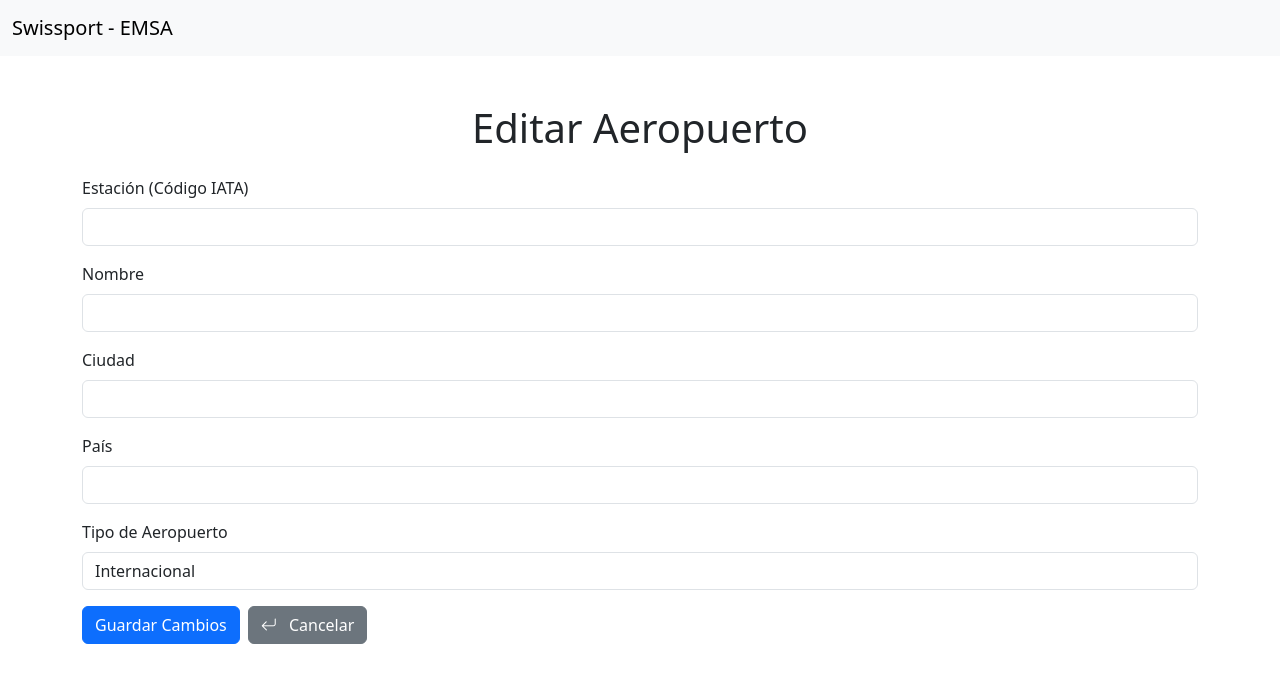
After one commit to RicardoVaca109/SwissportEmsaWebApp, a Django app: template aeropuertos/templates/edit_aeropuertos_tmp.html in a window 1280 px wide. The commit adds this page. Shown: the top 683 px of the page. Run offline with Django 5.2, Linux system fonts and the light colour scheme; the template is opened without the code that fills it, so the values that code supplies are empty.

Commit message:
Cambios en el template de añadir aeropuertos y cambios para editar, se quita el modl para editar y se genera un html aparte para editar

```diff
--- a/aeropuertos/templates/add_aeropuertos_tmp.html
+++ b/aeropuertos/templates/add_aeropuertos_tmp.html
@@ -11,15 +11,15 @@
         </div>
         <div class="mb-3">
             <label for="nombre" class="form-label">Nombre</label>
-            <input type="text" class="form-control" id="nombre" name="nombre" maxlength="80" placeholder="Ej: Aeropuerto ..." required>
+            <input type="text" class="form-control" id="nombre" name="nombre" maxlength="60" placeholder="Ej: Aeropuerto ..." required>
         </div>
         <div class="mb-3">
             <label for="ciudad" class="form-label">Ciudad</label>
-            <input type="text" class="form-control" id="ciudad" name="ciudad" maxlength="80" placeholder="Ciudad" required>
+            <input type="text" class="form-control" id="ciudad" name="ciudad" maxlength="40" placeholder="Ciudad" required>
         </div>
         <div class="mb-3">
             <label for="pais" class="form-label">País</label>
-            <input type="text" class="form-control" id="pais" name="pais" maxlength="80" placeholder="País" required>
+            <input type="text" class="form-control" id="pais" name="pais" maxlength="25" placeholder="País" required>
         </div>
         <div class="mb-3">
             <label for="tipo_aeropuerto" class="form-label">Tipo de Aeropuerto</label>
--- /dev/null
+++ b/aeropuertos/templates/edit_aeropuertos_tmp.html
@@ -0,0 +1,40 @@
+{% extends "base.html" %}
+
+{% block title %}Editar Aeropuerto{% endblock %}
+
+{% block content %}
+    <h1 class="text-center my-4">Editar Aeropuerto</h1>
+    <form method="post" action="{% url 'edit_aeropuertos' aeropuerto.id_aeropuerto %}">
+        {% csrf_token %}
+        <div class="mb-3">
+            <label for="estacion_aeropuerto" class="form-label">Estación (Código IATA)</label>
+            <input type="text" class="form-control" id="estacion_aeropuerto" name="estacion_aeropuerto" maxlength="3" value="{{ aeropuerto.estacion_aeropuerto }}" required style="text-transform: uppercase;">
+        </div>
+        <div class="mb-3">
+            <label for="nombre" class="form-label">Nombre</label>
+            <input type="text" class="form-control" id="nombre" name="nombre" maxlength="80" value="{{ aeropuerto.nombre }}" required>
+        </div>
+        <div class="mb-3">
+            <label for="ciudad" class="form-label">Ciudad</label>
+            <input type="text" class="form-control" id="ciudad" name="ciudad" maxlength="80" value="{{ aeropuerto.ciudad }}" required>
+        </div>
+        <div class="mb-3">
+            <label for="pais" class="form-label">País</label>
+            <input type="text" class="form-control" id="pais" name="pais" maxlength="80" value="{{ aeropuerto.pais }}" required>
+        </div>
+        <div class="mb-3">
+            <label for="tipo_aeropuerto" class="form-label">Tipo de Aeropuerto</label>
+            <select class="form-control" id="tipo_aeropuerto" name="tipo_aeropuerto" required>
+                <option value="Internacional" {% if aeropuerto.tipo_aeropuerto == "Internacional" %}selected{% endif %}>Internacional</option>
+                <option value="Nacional" {% if aeropuerto.tipo_aeropuerto == "Nacional" %}selected{% endif %}>Nacional</option>
+            </select>
+        </div>
+
+        <div class="d-flex gap-2 mt-2">
+            <button type="submit" class="btn btn-primary">Guardar Cambios</button>
+            <a href="{% url 'dashboard_aeropuertos' %}" class="btn btn-secondary">
+                <i class="bi bi-arrow-return-left me-2"></i> Cancelar
+            </a>
+        </div>
+    </form>
+{% endblock %}
```
